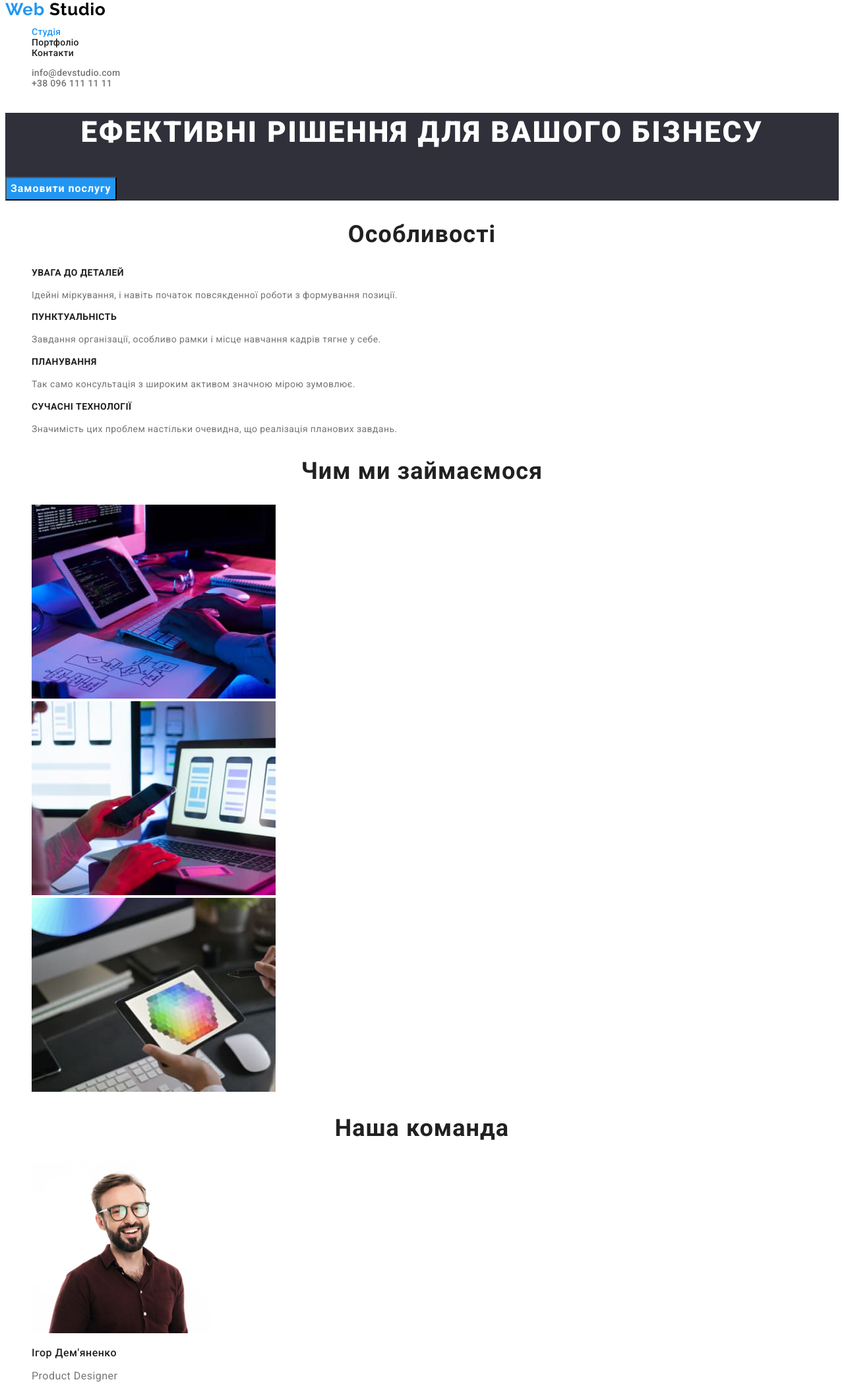
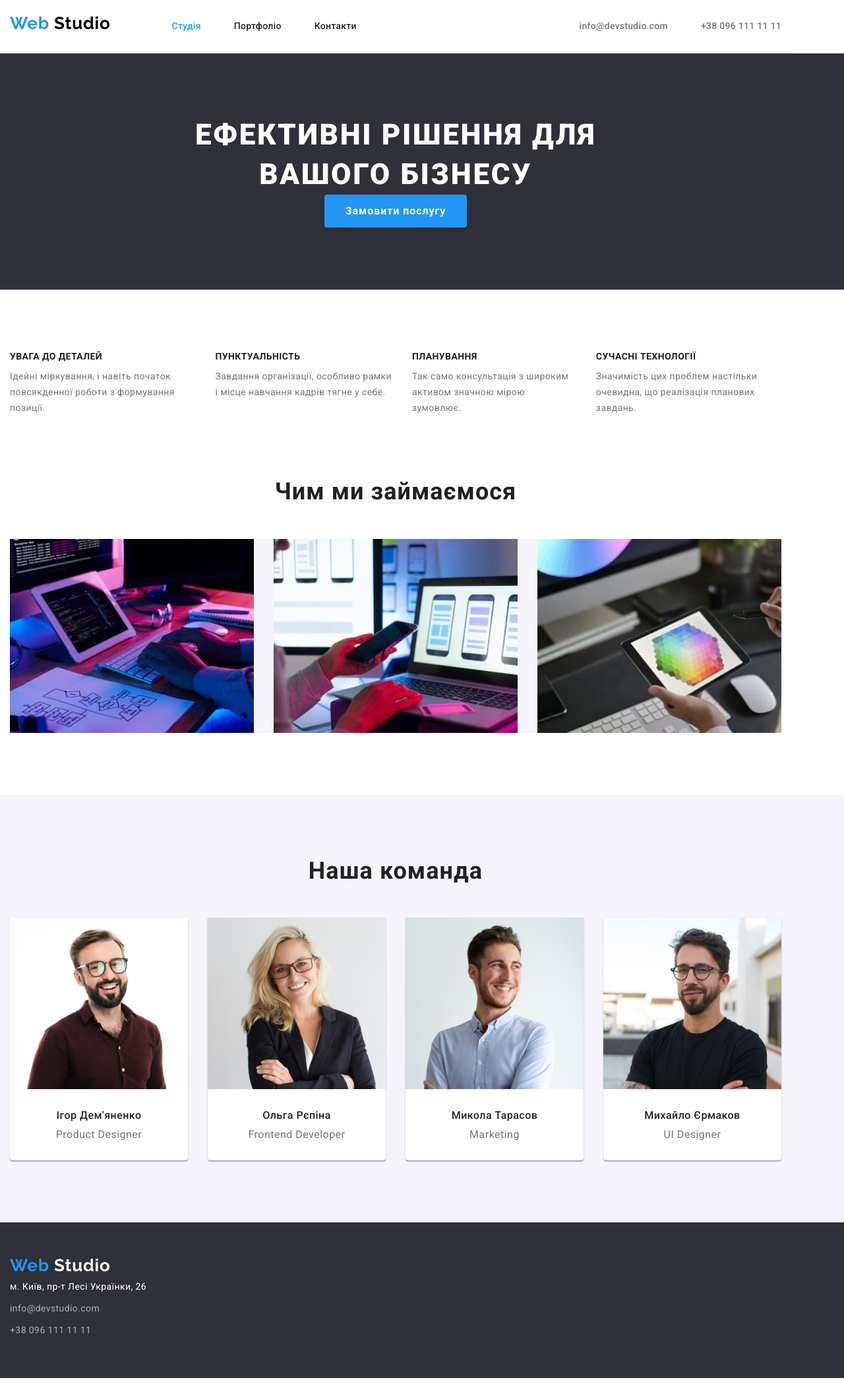
Before and after one commit to KhelenUkandu/goit-markup-hw-03, a plain HTML site: page index.html in a window 1280 px wide. Shown: the top 2098 px of the page at 66% size. Drawn offline with nearby package versions, Linux system fonts and the light colour scheme.

Commit message:
Додала стилі для геометріі і позиціонування контенту за допомогою Flexbox

```diff
--- a/css/styles.css
+++ b/css/styles.css
@@ -6,18 +6,33 @@
 /* другий колір фону #2F303A */
 
 :root {
+	/* Colors */
 	--primaru-text-color: #757575;
 	--title-text-color: #212121;
 	--accent: #2196f3;
 	--address-color: rgba(255, 255, 255, 0.6);
 	--second-bcg-color: #2f303a;
-	--portfolio-bcg: #f5f4fa;
+	--third-bcg-color: #f5f4fa;
     --white: #ffffff;
+
+	/* Others */
+	--indent: 30px;
+	--items: 3;
 }
 
 .list {list-style: none;
 }
 
+h1, h2, h3, h4, h5, h6, p, ul {
+	margin: 0;
+	padding: 0;
+}
+
+img {
+	display: block;
+	max-width: 100%;
+	height: auto;
+}
 
 body {
 	background-color: var(--white);
@@ -26,7 +41,36 @@ body {
 	font-family: Roboto, sans-serif;
 }
 
+.container {
+	width: 1200px;
+	padding-left: 15px;
+	padding-right: 15px;
+	padding-top: 94px;
+	padding-bottom: 94px;
+
+}
+
+/* Header */
+.header {
+	border-style: solid;
+	border-color: #ECECEC;;
+	border-right-width: 0;
+	border-top-width: 0;
+	border-left-width: 0;
+	border-bottom-width: 1px;
+
+}
+.container.header {
+	padding-top: 0;
+	padding-bottom: 0;
+}
+
 /* Logo */
+
+.nav {
+	display: flex;
+	align-items: baseline;
+}
 
 .logo {
     text-decoration: none;
@@ -46,8 +90,25 @@ body {
 }
 
 /* Site nav */
+.site-nav {
+	display: flex;
+	margin-left: 93px;
+}
 
-.nav {
+.auth-nav {
+	display: flex;
+	margin-left: auto;
+}
+
+.site-nav .item:not(:last-child) {
+	margin-right: 50px;
+}
+
+.auth-nav .item:not(:last-child) {
+	margin-right: 50px;
+}
+
+.site-nav, .auth-nav {
 	font-weight: 500;
 	font-size: 14px;
 	line-height: 1.14;
@@ -55,11 +116,19 @@ body {
 }
 
 .site-nav .link {
+	display: block;
+	padding-top: 32px;
+	padding-bottom: 32px;
+
 	color: var(--title-text-color);
     text-decoration: none;
 }
 
 .auth-nav .link {
+	display: block;
+	padding-top: 32px;
+	padding-bottom: 32px;
+
 	color: var(--primaru-text-color);
     text-decoration: none;
 }
@@ -81,7 +150,6 @@ background-color: var(--second-bcg-color);
 }
 
 .hero-title {
-
 	color: var(--white);
 
 	font-weight: 900;
@@ -93,6 +161,13 @@ background-color: var(--second-bcg-color);
 }
 
 .button {
+	margin-left: auto;
+	margin-right: auto;
+	padding: 10px 32px;
+	border: 0;
+	box-shadow: 0px 4px 4px rgba(0, 0, 0, 0.15);
+	border-radius: 4px;
+
 	background-color: var(--accent);
 	color: var(--white);
 
@@ -109,6 +184,8 @@ background-color: var(--second-bcg-color);
 /* Sections */
 
 .section-title {
+	margin-bottom: 50px;
+
 	color: var(--title-text-color);
 
 	font-size: 36px;
@@ -119,7 +196,34 @@ background-color: var(--second-bcg-color);
 
 /* Features */
 
+.visually-hidden {
+	position: absolute;
+	white-space: nowrap;
+	width: 1px;
+	height: 1px;
+	overflow: hidden;
+	border: 0;
+	padding: 0;
+	clip: rect(0 0 0 0);
+	clip-path: inset(50%);
+	margin: -1px;
+}
+
+.features-list {
+	display: flex;
+	gap: var(--indent);
+
+}
+
+.features-list .item {
+	--items: 4;
+	width: calc((100%-(var(--items)-1)*var(--indent))/var(--items));
+
+}
+
 .features-list .title {
+	padding-bottom: 10px;
+
 	color: var(--title-text-color);
 
 	font-size: 14px;
@@ -136,34 +240,79 @@ background-color: var(--second-bcg-color);
 
 /* Examples */
 
+.container.works {
+	padding-top: 0;
+}
+
+.examples {
+	display: flex;
+	gap: 30px;
+}
+
 /* Team */
 
+.examples {
+	background-color: var(--third-bcg-color);
+}
+
+.team-block {
+width: 270px;
+height: 368px;
+background: var(--white);
+box-shadow: 0px 1px 3px rgba(0, 0, 0, 0.12), 0px 1px 1px rgba(0, 0, 0, 0.14), 0px 2px 1px rgba(0, 0, 0, 0.2);
+border-radius: 0px 0px 4px 4px;
+}
+
+.img-team {
+	margin-bottom: 30px;
+}
+
+.team {
+	display: flex;
+	gap: var(--indent);
+}
+
 .team-title {
+	margin-bottom: 10px;
+
 	color: var(--title-text-color);
 
 	font-weight: 500;
 	font-size: 16px;
 	line-height: 1.19;
-	/* text-align: center;  не впевнена чи слід ставити */
+	text-align: center;
 	letter-spacing: 0.03em;
 }
 
 .team .description {
 	font-size: 16px;
 	line-height: 1.19;
-	/* text-align: center; не впевнена чи слід ставити*/
+	text-align: center;
 	letter-spacing: 0.03em;
 }
 
 /* Footer */
-.footer {
+
+.footer-bgc {
 	background-color: var(--second-bcg-color);
 }
+
+.container.footer {
+	padding-top: 60px;
+	padding-bottom: 60px;
+}
+
 .logo-footer {
+	display: inline-block;
+	margin-bottom: 20px;
+
 	color: var(--white);
 }
 
-.adress {
+.address .item:not(:last-child) {
+	margin-bottom: 9px;
+}
+.location {
 	color: var(--white);
 
     text-decoration: none;
@@ -193,8 +342,20 @@ background-color: var(--second-bcg-color);
 
 /* Portfolio */
 
+.filter {
+	display: flex;
+	gap: 8px;
+	justify-content: center;
+	margin-bottom: 34px;
+}
+
+
 .filter .marker {
-	background: var(--portfolio-bcg);
+	padding: 6px 22px;
+	border: 0;
+	border-radius: 4px;
+
+	background: var(--third-bcg-color);
 	color: var (--title-text-color);
 	font-family: "Roboto";
 	font-style: normal;
@@ -205,12 +366,32 @@ background-color: var(--second-bcg-color);
 	letter-spacing: 0.03em;
 }
 
-.filter .marker.current {
+ .marker.current {
+	padding: 6px 25px;
+	box-shadow: 0px 3px 1px rgba(0, 0, 0, 0.1), 0px 1px 2px rgba(0, 0, 0, 0.08), 0px 2px 2px rgba(0, 0, 0, 0.12);
+
     background-color: var(--accent);
     color: var(--white);F
 }
 
+.portfolio {
+	display: flex;
+	flex-wrap: wrap;
+	gap: var(--indent);
+
+}
+
+.text {
+	padding: 20px 24px;
+	border: solid #EEEEEE;
+	border-right-width: 1px;
+	border-bottom-width: 1px;
+	border-left-width: 1px;
+	border-top-width: 0;
+}
+
 .portfolio .title {
+	margin-bottom: 4px;
     color: var(--title-text-color);
 
     font-size: 18px;
--- a/index.html
+++ b/index.html
@@ -9,116 +9,150 @@
 			href="https://fonts.googleapis.com/css2?family=Raleway:wght@700&family=Roboto:wght@400;500;700;900&display=swap"
 			rel="stylesheet"
 		/>
+		<link
+			rel="stylesheet"
+			href="https://cdnjs.cloudflare.com/ajax/libs/modern-normalize/1.1.0/modern-normalize.min.css"
+			integrity="sha512-wpPYUAdjBVSE4KJnH1VR1HeZfpl1ub8YT/NKx4PuQ5NmX2tKuGu6U/JRp5y+Y8XG2tV+wKQpNHVUX03MfMFn9Q=="
+			crossorigin="anonymous"
+			referrerpolicy="no-referrer"
+		/>
 		<link rel="stylesheet" href="./css/styles.css" />
 	</head>
 	<body>
 		<header>
-			<a href="/index.html" lang="en" class="logo-header logo">
+			<div class="container header">
+				<nav class="nav">
+					<a href="./index.html" lang="en" class="logo-header logo">
 						<span class="logo-accent">Web</span>
 						Studio
 					</a>
-			<nav class="site-nav nav">
-				<ul class="list">
-					<li><a href="./index.html" class="link current">Студія</a></li>
-					<li><a href="./portfolio.html" class="link">Портфоліо</a></li>
-					<li><a href="" class="link">Контакти</a></li>
+
+					<ul class="site-nav list">
+						<li class="item"><a href="./index.html" class="link current">Студія</a></li>
+						<li class="item"><a href="./portfolio.html" class="link">Портфоліо</a></li>
+						<li class="item"><a href="" class="link">Контакти</a></li>
+					</ul>
+
+					<ul class="auth-nav list">
+						<li class="item"><a class="link" href="mailto:info@devstudio.com">info@devstudio.com</a></li>
+						<li class="item"><a class="link" href="tel:+380961111111">+38 096 111 11 11</a></li>
 					</ul>
 				</nav>
-			<ul class="auth-nav nav list">
-				<li><a class="link" href="mailto:info@devstudio.com">info@devstudio.com</a></li>
-				<li><a class="link" href="tel:+380961111111">+38 096 111 11 11</a></li>
-			</ul>
+			</div>
 		</header>
 
 		<main>
-			<!-- Герой -->
+			<!-- Hero -->
 			<section class="hero">
-				<h1 class="hero-title">Ефективні рішення для вашого бізнесу</h1>
+				<div class="container">
+					<h1 class="hero-title">
+						Ефективні рішення для
+						<br />
+						вашого бізнесу
+					</h1>
 					<button class="button" type="button">Замовити послугу</button>
+				</div>
 			</section>
 
 			<!-- Особливості -->
+
 			<section class="section">
-				<h2 class="section-title">Особливості</h2>
+				<div class="container">
+					<h2 class="section-title visually-hidden">Особливості</h2>
 					<ul class="features-list list">
-					<li>
+						<li class="item">
 							<h3 class="title">УВАГА ДО ДЕТАЛЕЙ</h3>
 							<p class="description">Ідейні міркування, і навіть початок повсякденної роботи з формування позиції.</p>
 						</li>
-					<li>
+						<li class="item">
 							<h3 class="title">ПУНКТУАЛЬНІСТЬ</h3>
 							<p class="description">Завдання організації, особливо рамки і місце навчання кадрів тягне у себе.</p>
 						</li>
-					<li>
+						<li class="item">
 							<h3 class="title">ПЛАНУВАННЯ</h3>
 							<p class="description">Так само консультація з широким активом значною мірою зумовлює.</p>
 						</li>
-					<li>
+						<li class="item">
 							<h3 class="title">СУЧАСНІ ТЕХНОЛОГІЇ</h3>
 							<p class="description">Значимість цих проблем настільки очевидна, що реалізація планових завдань.</p>
 						</li>
 					</ul>
+				</div>
 			</section>
 
 			<!-- Чим ми займаємося -->
 			<section class="section">
+				<div class="container works">
 					<h2 class="section-title">Чим ми займаємося</h2>
-				<ul class="exampels list">
+					<ul class="examples list">
 						<li><img src="./images/img-block3-1.jpg" alt="Ноутбук і клавіатура" width="370" height="294" /></li>
 						<li><img src="./images/img-block3-2.jpg" alt="Телефон" width="370" height="294" /></li>
 						<li><img src="./images/img-block3-3.jpg" alt="Планшет" width="370" height="294" /></li>
 					</ul>
+				</div>
 			</section>
 
 			<!-- Наша команда  -->
-			<section class="section">
+			<section class="section examples">
+				<div class="container">
 					<h2 class="section-title">Наша команда</h2>
 					<ul class="team list">
 						<li>
-						<img src="./images/ihor.jpg" alt="Член команди Ігор" width="270" height="260" />
+							<div class="team-block">
+								<img class="img-team" src="./images/ihor.jpg" alt="Член команди Ігор" width="270" height="260" />
 								<h3 class="team-title">Ігор Дем'яненко</h3>
 								<p class="description">Product Designer</p>
+							</div>
 						</li>
 						<li>
-						<img src="./images/olga.jpg" alt="Член команди Ольга" width="270" height="260" />
+							<div class="team-block">
+								<img class="img-team" src="./images/olga.jpg" alt="Член команди Ольга" width="270" height="260" />
 								<h3 class="team-title">Ольга Рєпіна</h3>
 								<p class="description">Frontend Developer</p>
+							</div>
 						</li>
 						<li>
-						<img src="./images/mykola.jpg" alt="Член команди Микола" width="270" height="260" />
+							<div class="team-block">
+								<img class="img-team" src="./images/mykola.jpg" alt="Член команди Микола" width="270" height="260" />
 								<h3 class="team-title">Микола Тарасов</h3>
 								<p class="description">Marketing</p>
+							</div>
 						</li>
 						<li>
-						<img src="./images/mykhailo.jpg" alt="Член команди Михайло" width="270" height="260" />
+							<div class="team-block">
+								<img class="img-team" src="./images/mykhailo.jpg" alt="Член команди Михайло" width="270" height="260" />
 								<h3 class="team-title">Михайло Єрмаков</h3>
 								<p class="description">UI Designer</p>
+							</div>
 						</li>
 					</ul>
+				</div>
 			</section>
 		</main>
 
-		<footer class="footer">
-			<a class="logo-footer logo" href="/index.html" lang="en">
+		<footer class="footer-bgc">
+			<div class="container footer">
+				<a class="logo-footer logo" href="./index.html" lang="en">
 					<span class="logo-accent">Web</span>
 					Studio
 				</a>
 				<address>
-				<ul class="list">
-					<li>
+					<ul class="address list">
+						<li class="item">
 							<a
 								href="https://www.google.com/maps/d/embed?mid=10uSM3H-mIU3GznYo2szRIEphczw&hl=en_US&ehbc=2E312F"
 								target="_blank"
 								rel="noopener noreferrer nofollow"
-							class="adress"
+								class="location"
 							>
 								м. Київ, пр-т Лесі Українки, 26
 							</a>
 						</li>
-					<li><a class="contact" href="mailto:info@devstudio.com">info@devstudio.com</a></li>
-					<li><a class="contact" href="tel:+380961111111">+38 096 111 11 11</a></li>
+						<li class="item"><a class="contact" href="mailto:info@devstudio.com">info@devstudio.com</a></li>
+						<li class="item"><a class="contact" href="tel:+380961111111">+38 096 111 11 11</a></li>
 					</ul>
 				</address>
+			</div>
 		</footer>
 	</body>
 </html>
```
Also changed, not shown: portfolio.html (+51 -18 lines). Lines whose indentation alone changed are shown as unchanged.
